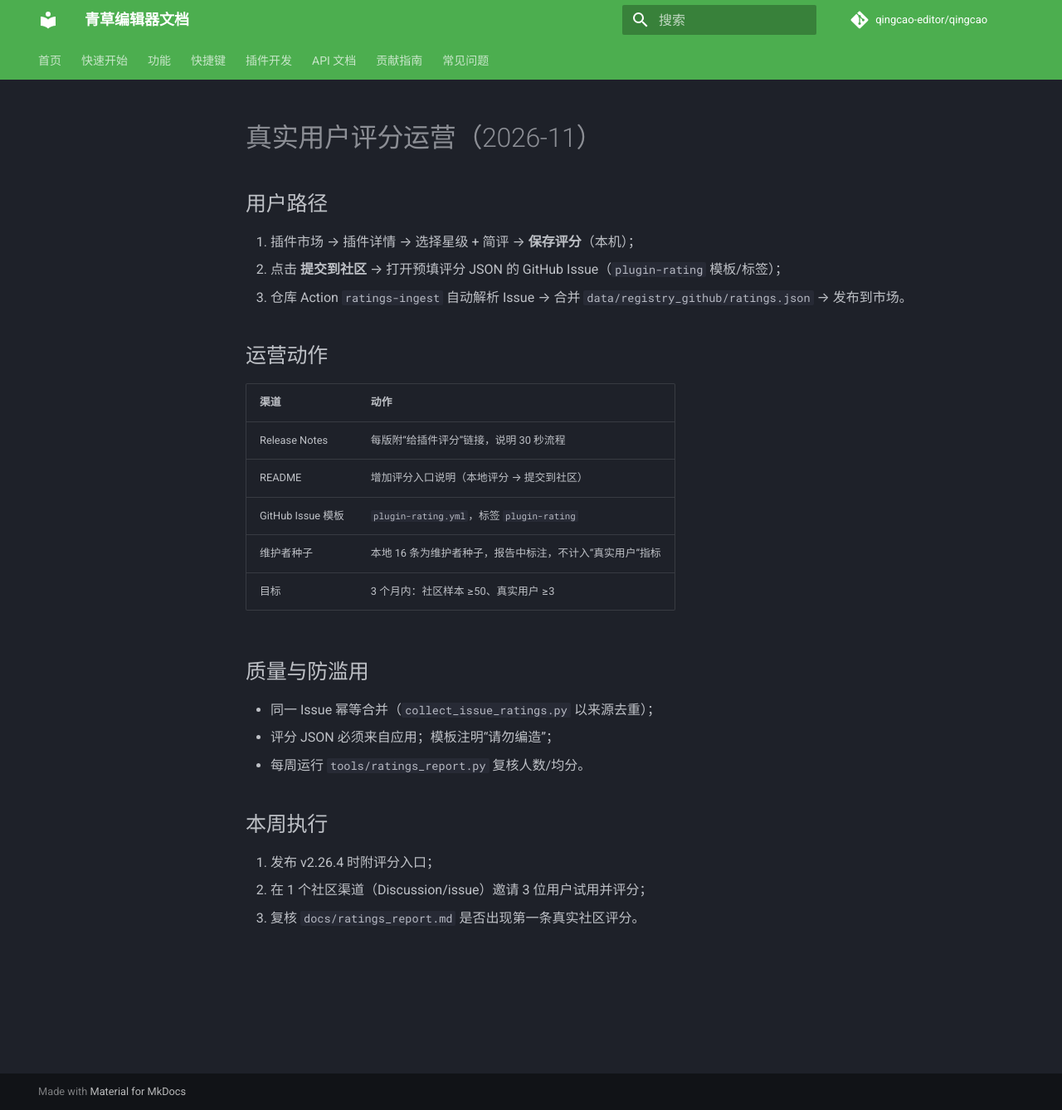
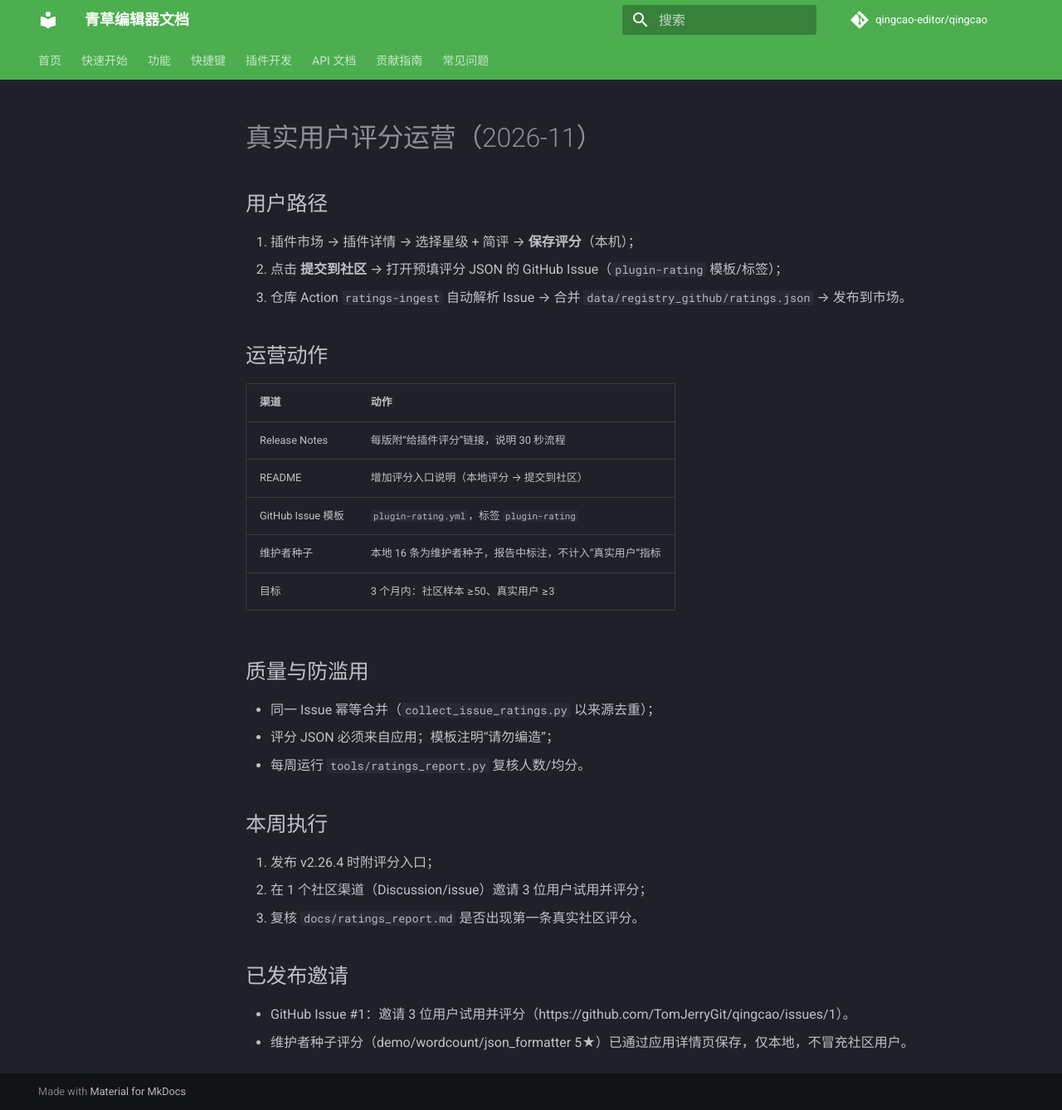
Before and after one commit to TomJerryGit/qingcao, an MkDocs documentation site: the page built from docs/ratings_campaign.md, in a window 1280 px wide and 1338 px high. Shown: the whole window at 83% size. Built offline with MkDocs 1.6.1 and Material for MkDocs 9.7.7, drawn with Linux system fonts in a browser that asks for light colours; comment, search, counter and statistics services are not loaded.

Commit message:
docs(ratings): 记录社区邀请 Issue 与维护者种子标注

```diff
--- a/docs/ratings_campaign.md
+++ b/docs/ratings_campaign.md
@@ -27,3 +27,8 @@
 1. 发布 v2.26.4 时附评分入口；
 2. 在 1 个社区渠道（Discussion/issue）邀请 3 位用户试用并评分；
 3. 复核 `docs/ratings_report.md` 是否出现第一条真实社区评分。
+
+## 已发布邀请
+
+- GitHub Issue #1：邀请 3 位用户试用并评分（https://github.com/TomJerryGit/qingcao/issues/1）。
+- 维护者种子评分（demo/wordcount/json_formatter 5★）已通过应用详情页保存，仅本地，不冒充社区用户。
```
